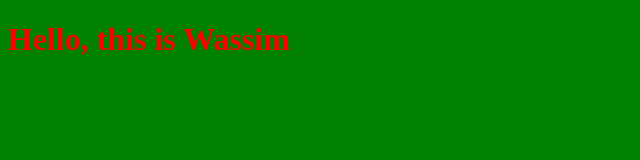
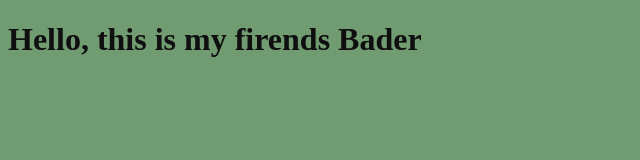
Before and after one commit to Was-2003/myproject, a plain HTML site: page index.html in a window 1280 px wide. Shown: the whole page, without its empty margins (0-640 px from the left). Drawn offline with Linux system fonts and the light colour scheme.

Commit message:
Changing style for the title

```diff
--- a/index.html
+++ b/index.html
@@ -7,7 +7,7 @@
     <link rel="stylesheet" href="style.css"
 </head>
 <body>
-    <h1>Hello, this is Wassim</h1>
+    <h1>Hello, this is my firends Bader</h1>
     <script src="app.js"></script>
 </body>
 </html>
--- a/style.css
+++ b/style.css
@@ -1,6 +1,6 @@
 h1{
-    color: red;
+    color: rgb(15, 15, 15);
 }
 body{
-    background-color: green;
+    background-color: rgb(113, 156, 113);
 }
```
